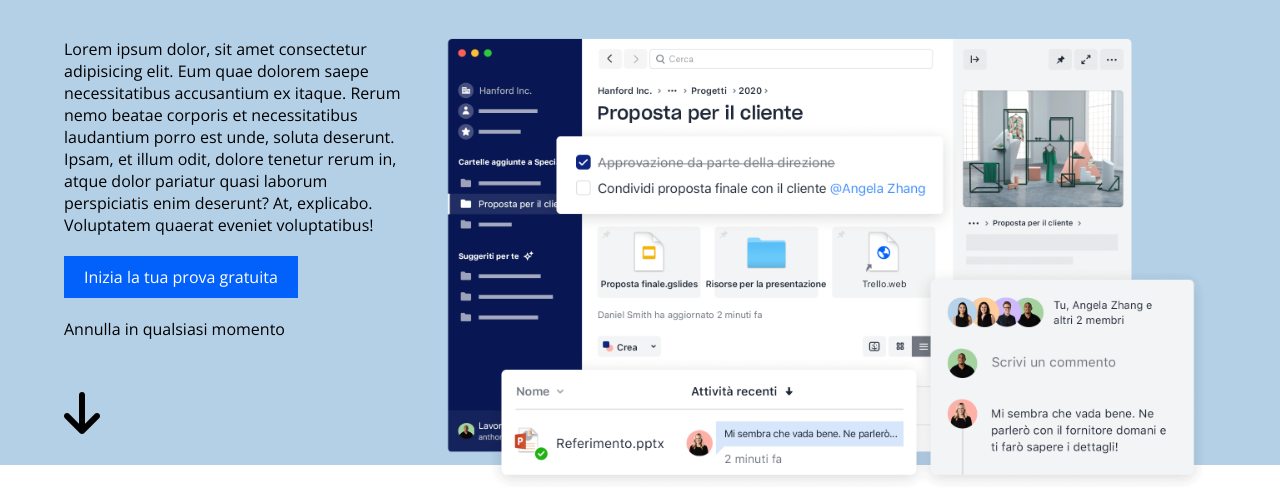
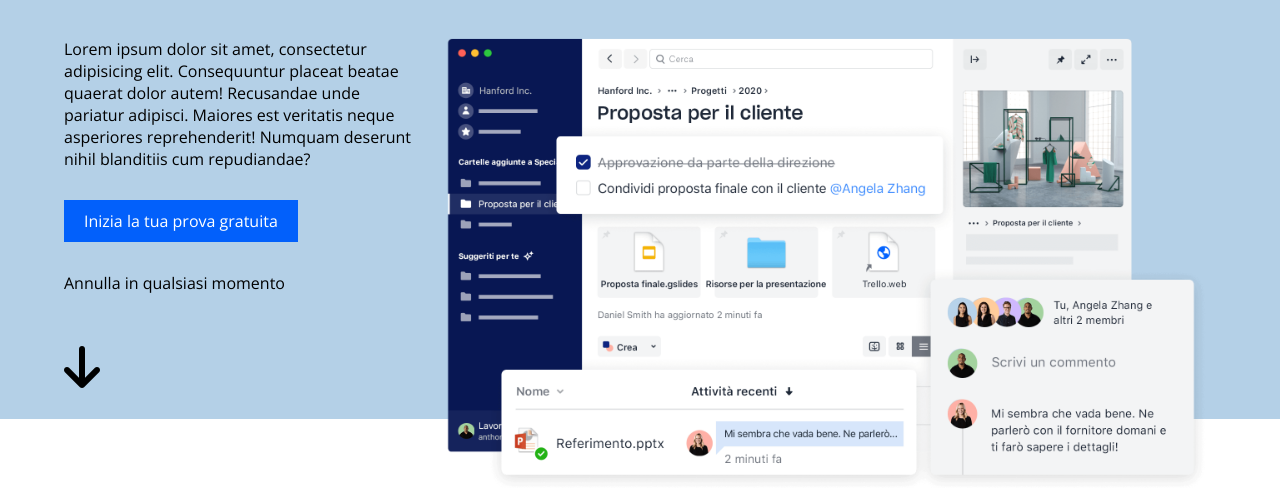
Before and after one commit to LeonardoFlammini/htmlcss-dropbox, a plain HTML site: page index.html in a window 1280 px wide. Shown: the part 296-800 px from the top of the page. Drawn offline with nearby package versions, Linux system fonts and the light colour scheme.

Commit message:
[add] jumbotron finish

```diff
--- a/css/style.css
+++ b/css/style.css
@@ -142,7 +142,7 @@ main {
 }
 
 .jumbotron .btn {
-  margin: 20px 0;
+  margin: 30px 0;
 }
 
 .jumbotron .icon {
--- a/index.html
+++ b/index.html
@@ -53,7 +53,7 @@
       <div class="container-big">
         <span class="title">Tutto cio che ti serve per il tuo lavoro, in un unico posto</span>
         <div class="image"><img src="img/jumbo.png" alt="jumbo-img"></div>
-        <p>Lorem ipsum dolor, sit amet consectetur adipisicing elit. Eum quae dolorem saepe necessitatibus accusantium ex itaque. Rerum nemo beatae corporis et necessitatibus laudantium porro est unde, soluta deserunt. Ipsam, et illum odit, dolore tenetur rerum in, atque dolor pariatur quasi laborum perspiciatis enim deserunt? At, explicabo. Voluptatem quaerat eveniet voluptatibus!</p>
+        <p>Lorem ipsum dolor sit amet, consectetur adipisicing elit. Consequuntur placeat beatae quaerat dolor autem! Recusandae unde pariatur adipisci. Maiores est veritatis neque asperiores reprehenderit! Numquam deserunt nihil blanditiis cum repudiandae?</p>
         <a href="#" class="btn">Inizia la tua prova gratuita</a>
         <p>Annulla in qualsiasi momento </p>
         <div class="icon">
```
